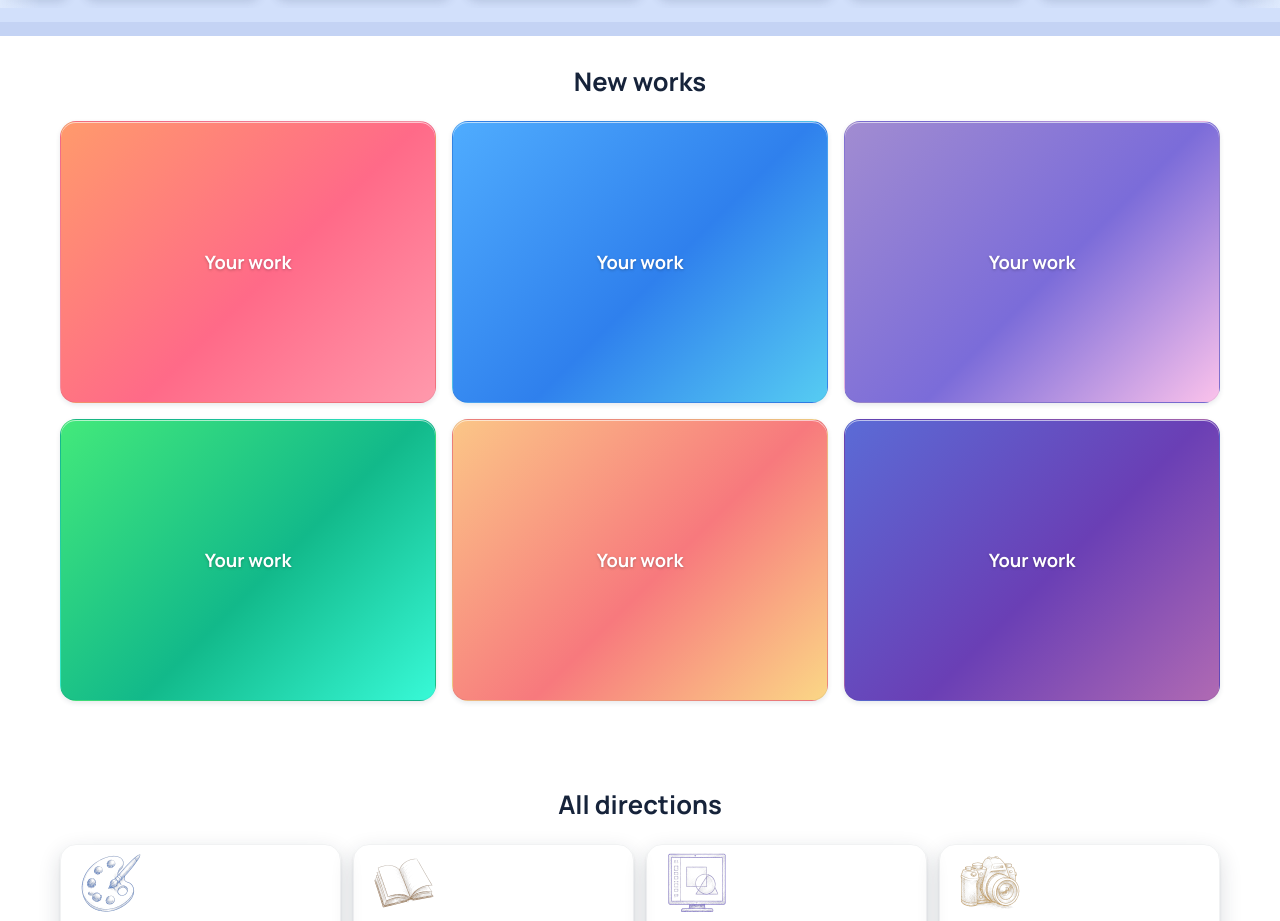
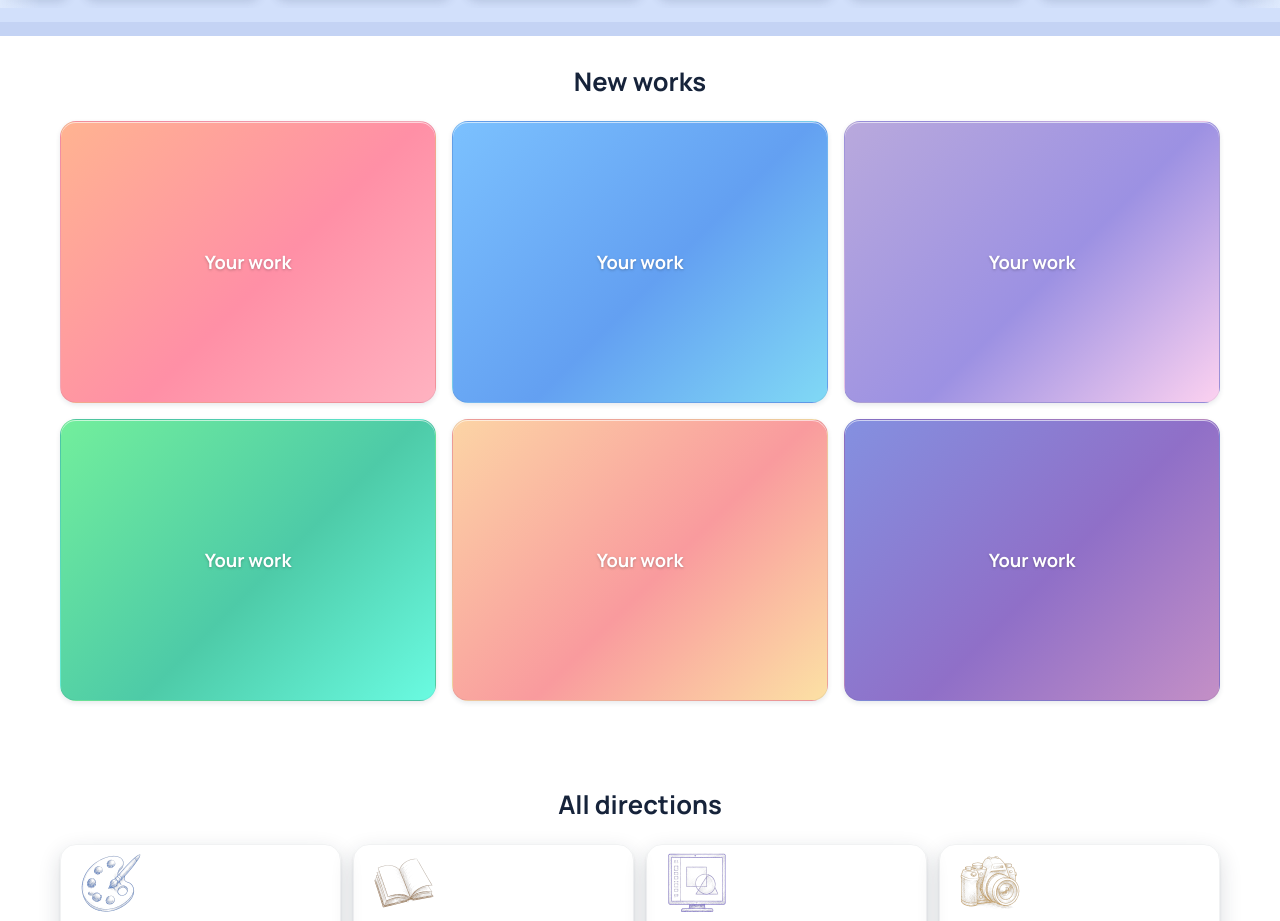
Before and after one commit to dm100usa-oss/no-ai-marketplace, a Next.js app: page /en in a window 1280 px wide. Shown: the part 2369-3290 px from the top of the page. Built offline with nearby package versions, Linux system fonts and the light colour scheme; a web font is replaced by a local one.

Commit message:
Add files via upload

```diff
--- a/src/app/[lang]/page.tsx
+++ b/src/app/[lang]/page.tsx
@@ -378,12 +378,12 @@ export default async function HomePage({
           <div className="grid grid-cols-1 gap-4 sm:grid-cols-2 lg:grid-cols-3">
             {(() => {
               const slotGradients = [
-                "linear-gradient(135deg, #ff9a6c 0%, #ff6a88 55%, #ff99ac 100%)",
-                "linear-gradient(135deg, #4facfe 0%, #2f80ed 55%, #56ccf2 100%)",
-                "linear-gradient(135deg, #a18cd1 0%, #7b6cd9 55%, #fbc2eb 100%)",
-                "linear-gradient(135deg, #43e97b 0%, #12b98a 55%, #38f9d7 100%)",
-                "linear-gradient(135deg, #fbc687 0%, #f7797d 55%, #fbd786 100%)",
-                "linear-gradient(135deg, #5b6bd6 0%, #6a3fb5 55%, #b06ab3 100%)",
+                "linear-gradient(135deg, rgba(255,154,108,0.75) 0%, rgba(255,106,136,0.75) 55%, rgba(255,153,172,0.75) 100%)",
+                "linear-gradient(135deg, rgba(79,172,254,0.75) 0%, rgba(47,128,237,0.75) 55%, rgba(86,204,242,0.75) 100%)",
+                "linear-gradient(135deg, rgba(161,140,209,0.75) 0%, rgba(123,108,217,0.75) 55%, rgba(251,194,235,0.75) 100%)",
+                "linear-gradient(135deg, rgba(67,233,123,0.75) 0%, rgba(18,185,138,0.75) 55%, rgba(56,249,215,0.75) 100%)",
+                "linear-gradient(135deg, rgba(251,198,135,0.75) 0%, rgba(247,121,125,0.75) 55%, rgba(251,215,134,0.75) 100%)",
+                "linear-gradient(135deg, rgba(91,107,214,0.75) 0%, rgba(106,63,181,0.75) 55%, rgba(176,106,179,0.75) 100%)",
               ];
               const cards = [];
 
```
